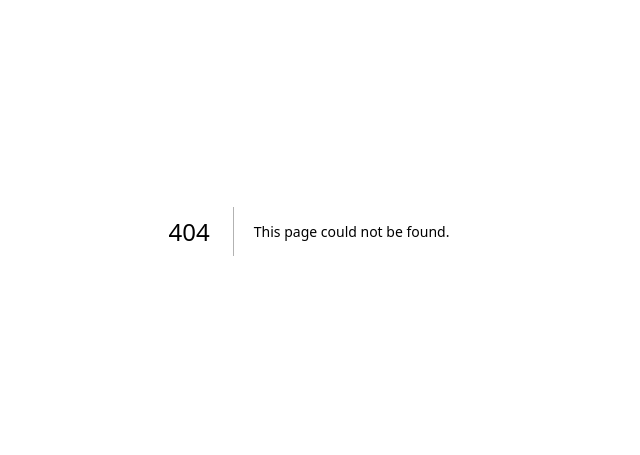
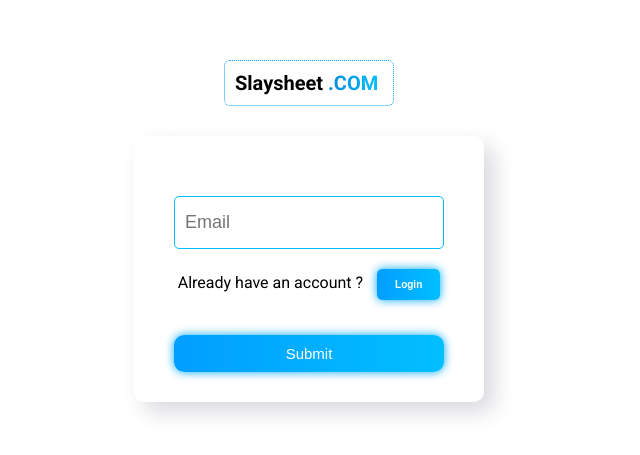
Before and after one commit to arkalal/slaysheet.com, a Next.js app: page /forgotPassword in a window 1280 px wide. Before the commit this address had no page. Shown: the part 169-624 px from the top of the page, without its empty margins (331-971 px from the left). Built offline with nearby package versions, Linux system fonts and the light colour scheme; no server answers.

Commit message:
building advanced authentication

```diff
--- a/components/Reusable/RegisterForm/RegisterForm.js
+++ b/components/Reusable/RegisterForm/RegisterForm.js
@@ -10,7 +10,7 @@
 import * as dispatcher from "../../../redux/store/dispatchers";
 import { userRegistrationLogic } from "../../../utils/serverApiLogics";
 
-const RegisterForm = ({ isLogin, dispatchTokenValue }) => {
+const RegisterForm = ({ isLogin, dispatchTokenValue, isForgotPassword }) => {
   const [FullName, setFullName] = useState("");
   const [Email, setEmail] = useState("");
   const [Password, setPassword] = useState("");
@@ -102,7 +102,7 @@
 
       <div className={styles.regForm}>
         <form onSubmit={handleSubmit} action="">
-          {!isLogin && (
+          {!isLogin && !isForgotPassword && (
             <>
               <input
                 onChange={(e) => setFullName(e.target.value)}
@@ -113,14 +113,18 @@
           )}
           <input
             onChange={(e) => setEmail(e.target.value)}
-            type="text"
+            type="email"
             placeholder="Email"
           />
-          <input
-            onChange={(e) => setPassword(e.target.value)}
-            type="password"
-            placeholder="Password..."
-          />
+          {!isForgotPassword && (
+            <>
+              <input
+                onChange={(e) => setPassword(e.target.value)}
+                type="password"
+                placeholder="Password..."
+              />
+            </>
+          )}
 
           {Error && (
             <>
@@ -166,7 +170,13 @@
             type="submit"
           >
             {" "}
-            {IsLoading ? "Loading..." : isLogin ? "Login" : "Register"}{" "}
+            {IsLoading
+              ? "Loading..."
+              : isLogin
+              ? "Login"
+              : isForgotPassword
+              ? "Submit"
+              : "Register"}{" "}
           </button>
         </form>
       </div>
--- /dev/null
+++ b/src/app/api/forgotPassword/route.js
@@ -0,0 +1,18 @@
+import { NextResponse } from "next/server";
+import crypto from "crypto";
+import connectMongoDB from "../../../../utils/mongoDB";
+import NewUserAuth from "../../../../models/newUserAuth";
+
+export async function POST(req) {
+  const { email } = await req.json();
+
+  await connectMongoDB();
+  const user = await NewUserAuth.findOne({ email: email });
+
+  if (!user) {
+    return NextResponse.json(
+      { message: "email is not there" },
+      { status: 400 }
+    );
+  }
+}
--- /dev/null
+++ b/src/app/forgotPassword/page.js
@@ -0,0 +1,15 @@
+import React from "react";
+import ReduxProvider from "../../../redux/ReduxProvider";
+import RegisterForm from "../../../components/Reusable/RegisterForm/RegisterForm";
+
+const ForgotPassword = () => {
+  return (
+    <div>
+      <ReduxProvider>
+        <RegisterForm isForgotPassword={true} />
+      </ReduxProvider>
+    </div>
+  );
+};
+
+export default ForgotPassword;
```
